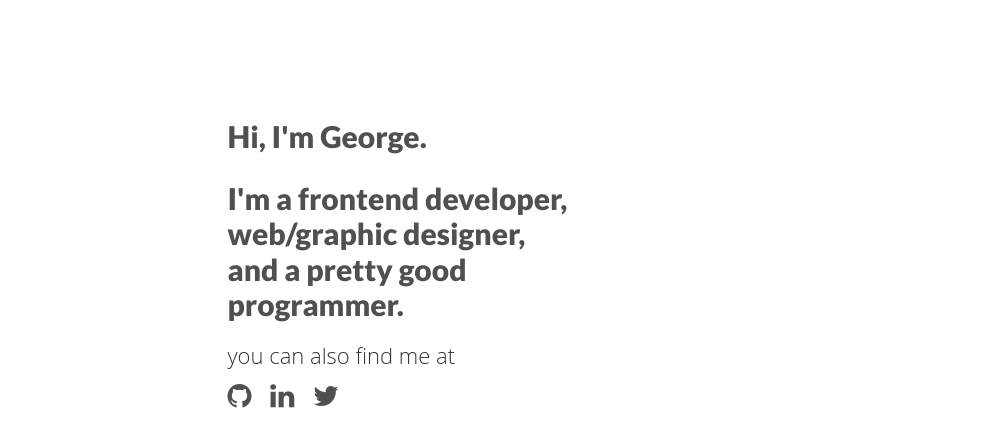
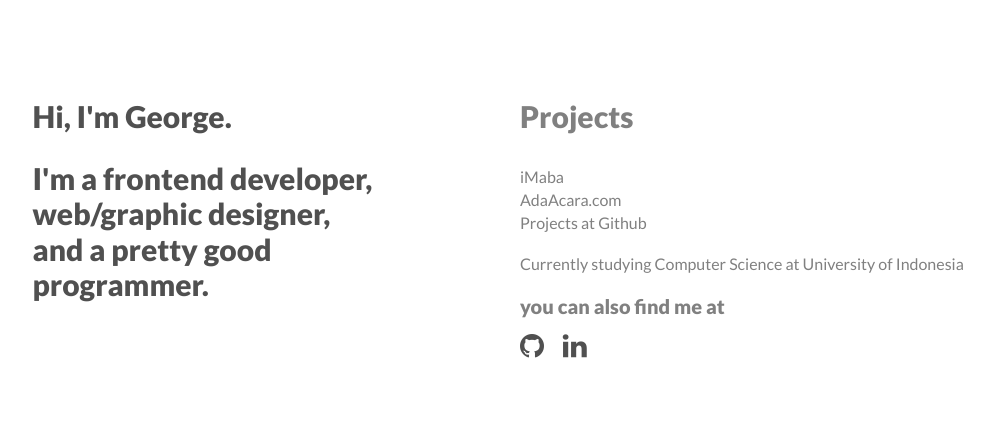
Before and after one commit to grgp/grgp.github.io, a PHP site: page / in a window 1280 px wide. Shown: the top 447 px of the page, without its empty margins (135-1129 px from the left). Run offline with PHP 8.4, Linux system fonts and the light colour scheme; some libraries are stand-ins or nearby versions.

Commit message:
new version

```diff
--- a/css/styling.css
+++ b/css/styling.css
@@ -1,13 +1,13 @@
 body {
   font-family: Lato; }
 
-h5 {
+h3 {
   font-family: 'Open Sans';
   font-size: 22px;
   font-weight: 300; }
 
 .opening-card {
-  margin-top: 100px; }
+  margin-top: 80px; }
   .opening-card h2, .opening-card p {
     font-family: Lato;
     font-size: 30px;
@@ -17,10 +17,11 @@ h5 {
     margin-bottom: 28px; }
   .opening-card p {
     line-height: 1.18em;
-    margin-bottom: 20px; }
+    margin-bottom: 30px; }
   .opening-card ul {
     padding-left: 0;
-    padding-top: 5px; }
+    padding-top: 5px;
+    margin-bottom: 80px; }
     .opening-card ul li {
       display: inline-block;
       margin-right: 16px; }
@@ -28,4 +29,27 @@ h5 {
     color: #505050;
     font-size: 2em; }
 
+.side-card p {
+  margin-top: 20px;
+  margin-bottom: 10px;
+  font-family: Lato;
+  font-size: 16px;
+  font-weight: 300;
+  color: #808080; }
+.side-card h2 {
+  color: #808080; }
+.side-card h4 {
+  padding-top: 12px;
+  font-family: Lato;
+  font-size: 20px;
+  font-weight: 600;
+  color: #808080; }
+.side-card .links {
+  margin-bottom: 0; }
+  .side-card .links li {
+    display: block;
+    font-size: 16px; }
+    .side-card .links li a {
+      color: #808080; }
+
 /*# sourceMappingURL=styling.css.map */
--- a/index.html
+++ b/index.html
@@ -9,6 +9,7 @@
 	<link rel="stylesheet" href="https://maxcdn.bootstrapcdn.com/font-awesome/4.5.0/css/font-awesome.min.css">
   <link href='http://fonts.googleapis.com/css?family=Oswald' rel='stylesheet' type='text/css'>
   <link href='https://fonts.googleapis.com/css?family=Lato:400,900' rel='stylesheet' type='text/css'>
+  <link href='https://fonts.googleapis.com/css?family=Open+Sans:400,300,600' rel='stylesheet' type='text/css'>
 
   <link rel="stylesheet" href="css/bootstrap_basic.css">
   <link rel="stylesheet" href="css/styling.css">
@@ -19,18 +20,27 @@
 
 	<div class="container">
 		<div class="row opening-card">
-			<div class="col-md-4 col-md-offset-3">
+			<div class="col-md-4 col-md-offset-1">
 				<h2>Hi, I'm George.</h2>
 				<p>
 					I'm a frontend developer,<br>
 					web/graphic designer,<br>
 					and a pretty good programmer.
 				</p>
-				<h5>you can also find me at</h5>
+
+			</div>
+			<div class="col-md-5 col-md-offset-1 side-card">
+				<h2>Projects</h2>
+				<ul class="links">
+					<li><a href="http://bem.cs.ui.ac.id/imaba/">iMaba</a></li>
+					<li><a href="#">AdaAcara.com</a></li>
+					<li><a href="https://github.com/grgp?tab=repositories">Projects at Github</a></li>
+				</ul>
+				<p>Currently studying Computer Science at University of Indonesia</p>
+				<h4>you can also find me at</h4>
 				<ul>
 					<li><a href="https://github.com/grgp/"><i class="fa fa-github" aria-hidden="true"></i></a></li>
 					<li><a href="https://www.linkedin.com/in/georgepitoy"><i class="fa fa-linkedin" aria-hidden="true"></i></a></li>
-					<li><a href="https://twitter.com/georgealbp"><i class="fa fa-twitter" aria-hidden="true"></i></a></li>
 				</ul>
 			</div>
 		</div>
--- a/sass/styling.scss
+++ b/sass/styling.scss
@@ -1,18 +1,19 @@
 $offblack: #505050;
 $offgray: #808080;
+$lightgray: #808080;
 
 body {
 	font-family: Lato;
 }
 
-h5 {
+h3 {
 	font-family: 'Open Sans';
 	font-size: 22px;
 	font-weight: 300;
 }
 
 .opening-card {
-	margin-top: 100px;
+	margin-top: 80px;
 
 	h2, p {
 		font-family: Lato;
@@ -27,12 +28,13 @@ h5 {
 
 	p {
 		line-height: 1.18em;
-		margin-bottom: 20px;
+		margin-bottom: 30px;
 	}
 
 	ul {
 		padding-left: 0;
 		padding-top: 5px;
+		margin-bottom: 80px;
 		li {
 			display: inline-block;
 			margin-right: 16px;
@@ -44,3 +46,38 @@ h5 {
 		font-size: 2em;
 	}
 }
+
+.side-card {
+	p {
+		margin-top: 20px;
+		margin-bottom: 10px;
+		font-family: Lato;
+		font-size: 16px;
+		font-weight: 300;
+		color: $offgray;
+	}
+
+	h2 {
+		color: $lightgray;
+	}
+
+	h4 {
+		padding-top: 12px;
+		font-family: Lato;
+		font-size: 20px;
+		font-weight: 600;
+		color: $offgray;
+	}
+
+	.links {
+		margin-bottom: 0;
+		li {
+			display: block;
+			font-size: 16px;
+			a {
+				color: $offgray;
+			}
+		}
+	}
+
+}
```
Also changed, not shown: 1 other file.
